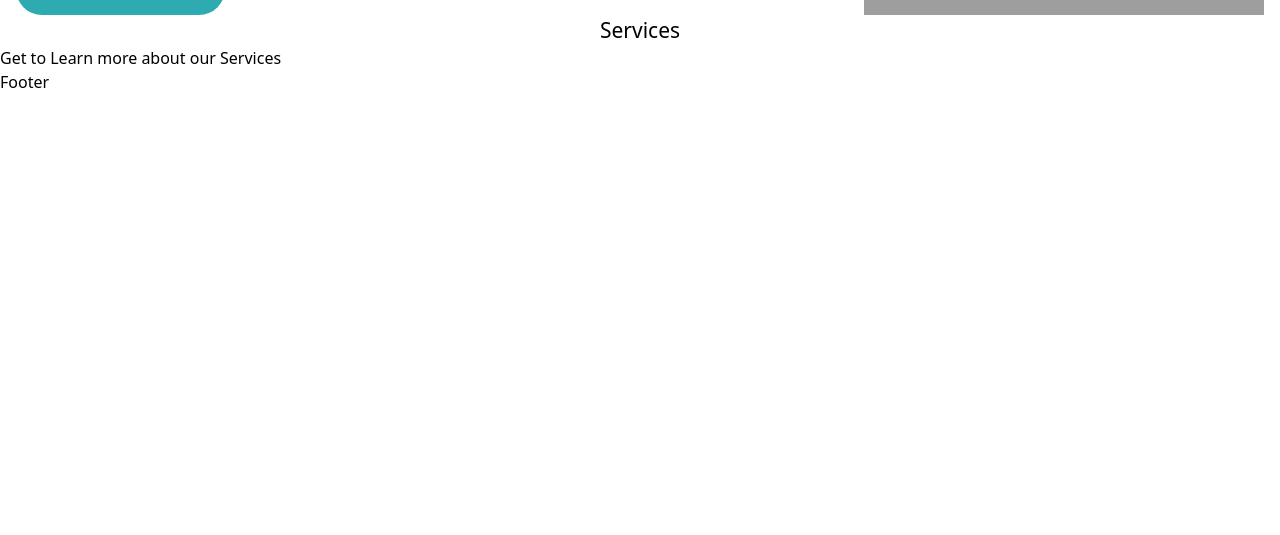
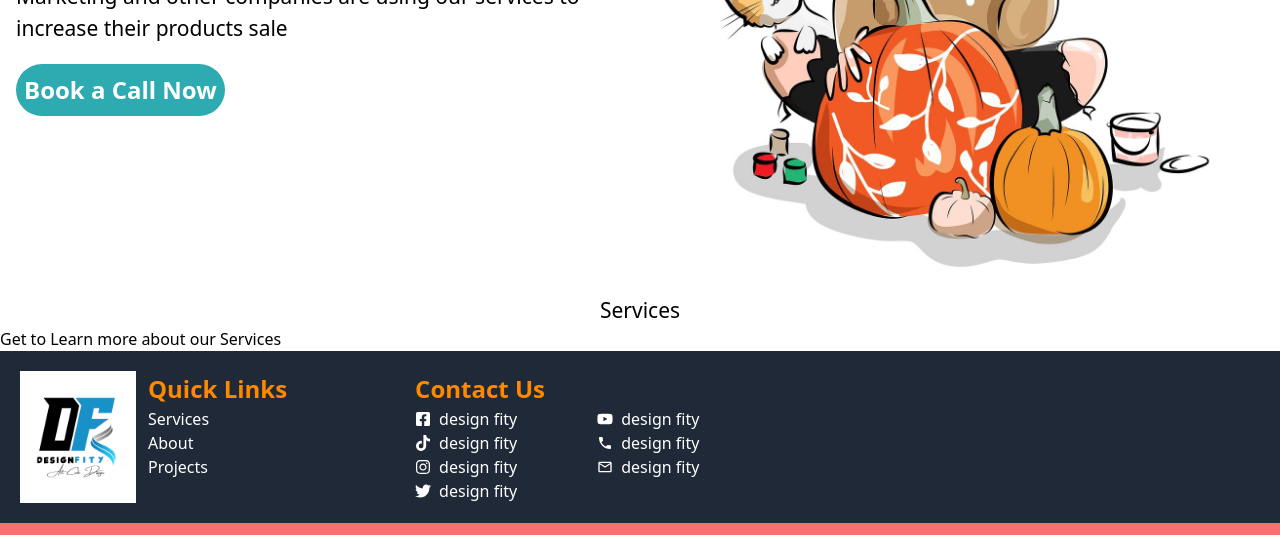
Before and after one commit to Nickodee/design_fiti, a Next.js app: page / in a window 1280 px wide. Shown: the part 409-944 px from the top of the page. Before the commit the page ends 800 px from the top, so only its background shows below. Built offline with nearby package versions, Linux system fonts and the light colour scheme; grey boxes are pictures that could not be loaded.

Commit message:
added the top page ad footer

```diff
--- a/app/components/Footer.js
+++ b/app/components/Footer.js
@@ -1,9 +1,69 @@
 import React from 'react'
+import Image from 'next/image'
+import Link from 'next/link'
+import { FaFacebookSquare,FaYoutube, FaTiktok, FaInstagram, FaTwitter } from "react-icons/fa";
+import { MdMailOutline } from "react-icons/md";
+import { IoMdCall } from "react-icons/io";
+
 
 function Footer() {
-  return (
-    <div>Footer</div>
-  )
+    return (
+        <div>
+        <div className='bg-gray-800 w-full p-3 md:p-5 flex-col flex md:flex-row gap-12 md:gap-32'>
+            <div className='flex gap-3 justify-between'>
+            <div className='bg-white p-2 items-center justify-center flex'>
+                <Image src='/logo.png' alt='logo' width={100} height={100} />
+            </div>
+            <div>
+                <h1 className='text-[#FE8900] text-[24px] font-bold'>Quick Links</h1>
+                <div className='flex flex-col text-white'>
+                    <Link href='/pages/services' className='hover:text-[#2dabb1]'>Services</Link>
+                    <Link href='/pages/about' className='hover:text-[#2dabb1]'>About</Link>
+                    <Link href='/pages/projects' className='hover:text-[#2dabb1]'>Projects</Link>
+                </div>
+            </div>
+            </div>
+            <div>
+                <h1 className='text-[#FE8900] text-[24px] font-bold'>Contact Us</h1>
+                <div className='flex gap-20 '>
+                    <div className='flex flex-col text-white'>
+                        <div className='flex gap-2 items-center'>
+                            <FaFacebookSquare className='text-white' />
+                            <Link href='/pages/services' className='hover:text-[#2dabb1]'>design fity</Link>
+                        </div>
+                        <div className='flex gap-2 items-center'>
+                            <FaTiktok className='text-white' />
+                            <Link href='/pages/services' className='hover:text-[#2dabb1]'>design fity</Link>
+                        </div>
+                        <div className='flex gap-2 items-center'>
+                            <FaInstagram className='text-white' />
+                            <Link href='/pages/services' className='hover:text-[#2dabb1]'>design fity</Link>
+                        </div>
+                        <div className='flex gap-2 items-center'>
+                            <FaTwitter className='text-white' />
+                            <Link href='/pages/services' className='hover:text-[#2dabb1]'>design fity</Link>
+                        </div>
+                    </div>
+                    <div className='flex flex-col text-white'>
+                        <div className='flex gap-2 items-center'>
+                            <FaYoutube className='text-white' />
+                            <Link href='/pages/services' className='hover:text-[#2dabb1]'>design fity</Link>
+                        </div>
+                        <div className='flex gap-2 items-center'>
+                            <IoMdCall className='text-white' />
+                            <Link href='/pages/services' className='hover:text-[#2dabb1]'>design fity</Link>
+                        </div>
+                        <div className='flex gap-2 items-center'>
+                            <MdMailOutline className='text-white' />
+                            <Link href='/pages/services' className='hover:text-[#2dabb1]'>design fity</Link>
+                        </div>
+                    </div>
+                </div>
+            </div>
+        </div>
+        <div className='w-full p-2 bg-red-400 text-center text-white'>© 2024 | Design Fiti | Great Designs, Videos, Animations</div>
+        </div>
+    )
 }
 
 export default Footer
--- a/app/components/Navbar.js
+++ b/app/components/Navbar.js
@@ -26,7 +26,7 @@ function Navbar() {
 
   return (
     <>
-      <nav className='fixed top-0 left-0 right-0 flex items-center p-4 bg-white w-full justify-between'>
+      <nav className='fixed z-50 top-0 left-0 right-0 flex items-center p-4 bg-white w-full justify-between'>
         <div className='flex gap-5 items-center'>
           <Image src='/logo.png' alt='logo' width={50} height={50} />
           <ul className='md:flex gap-4 items-center hidden md:block'>
```
Also changed, not shown: public/woman.jpg (added).
